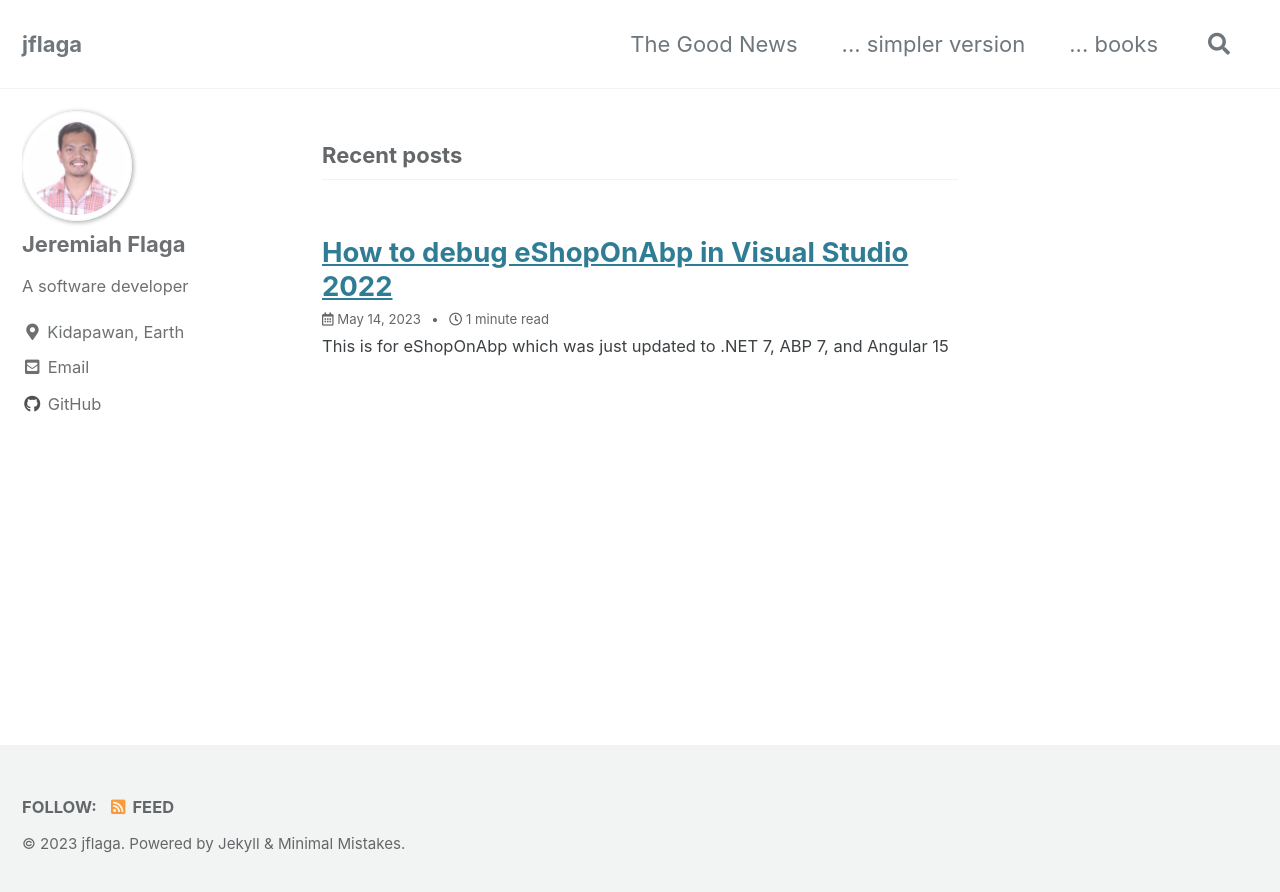
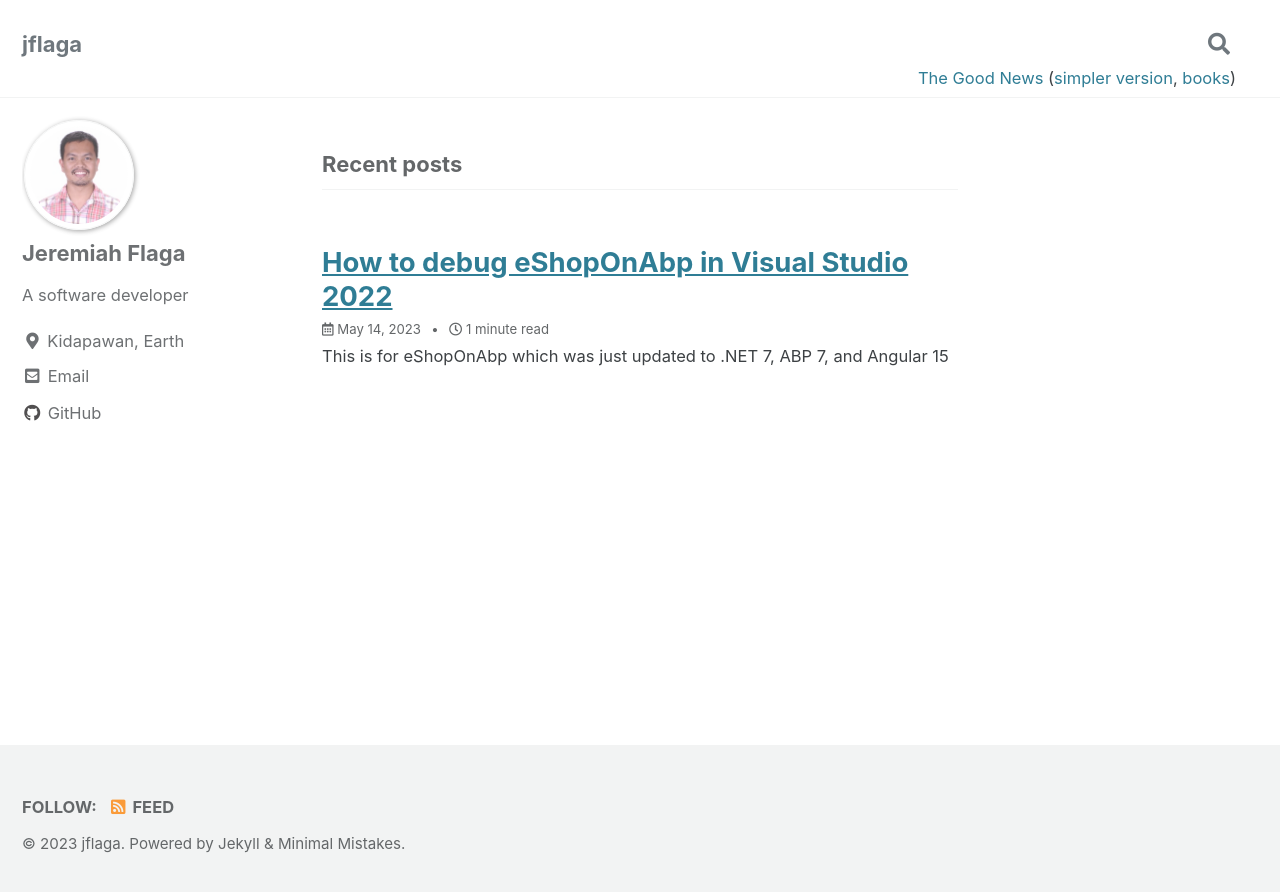
Before and after one commit to jflaga/jflaga.github.io, a Jekyll site: the page built from index.html, in a window 1280 px wide. Shown: the top 892 px of the page. Built offline with Jekyll 4.4.1, drawn with Linux system fonts in a browser that asks for light colours; cached includes are drawn as plain includes.

Commit message:
Modify The Good News section for better looks

```diff
--- a/_includes/masthead.html
+++ b/_includes/masthead.html
@@ -32,4 +32,14 @@
       </nav>
     </div>
   </div>
+
+  <div class="masthead_gospel">
+    <div class="masthead_gospel__menu">
+      <small class="masthead_gospel__menu-item">
+        <a href="https://www.youtube.com/watch?v=bxzuh5Xx5G4">The Good News</a>
+          (<a href="https://stephencleary.com/god/">simpler version</a>,
+          <a href="https://www.myrtlefieldhouse.com/online-books?category=Myrtlefield%20Encounters">books</a>)
+      </small>
+    </div>
+  </div>
 </div>
--- a/_sass/additional-styles.scss
+++ b/_sass/additional-styles.scss
@@ -19,3 +19,57 @@ div.youtube
 {
   box-shadow: 1px 1px 5px rgba(0,0,0,0.5);
 }
+
+/* ==========================================================================
+   MASTHEAD Gospel section
+   Basis: \_sass\minimal-mistakes\_masthead.scss
+   ========================================================================== */
+
+.masthead_gospel {
+  @include clearfix;
+  margin-left: auto;
+  margin-right: auto;
+  padding: 0 1em 0.3em 1em;
+  max-width: 100%;
+  display: -webkit-box;
+  display: -ms-flexbox;
+  display: flex;
+  -webkit-box-pack: justify;
+  -ms-flex-pack: justify;
+  justify-content: space-between;
+  font-family: $sans-serif-narrow;
+
+  @include breakpoint($x-large) {
+    max-width: $max-width;
+  }
+
+  a {
+    text-decoration: none;
+  }
+}
+
+.masthead_gospel__menu {
+  float: left;
+  margin-left: 0;
+  margin-right: 0;
+  width: 100%;
+  clear: both;
+}
+
+.masthead_gospel__menu-item {
+  list-style-type: none;
+  float: right;
+  margin-right: 1rem;
+}
+
+
+/* ==========================================================================
+   Some CSS overriden to make things look good with the breaking changes I made
+   ========================================================================== */
+.author__avatar {
+  padding-left: 2px;
+}
+
+.masthead__inner-wrap {
+  padding-bottom: 0;
+}
```
Also changed, not shown: _data/navigation.yml (+8 -8 lines).
